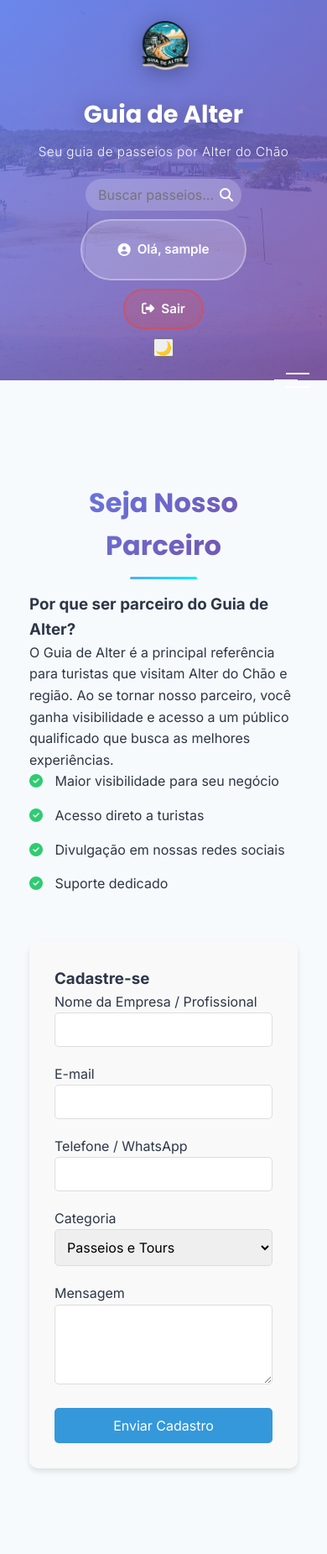
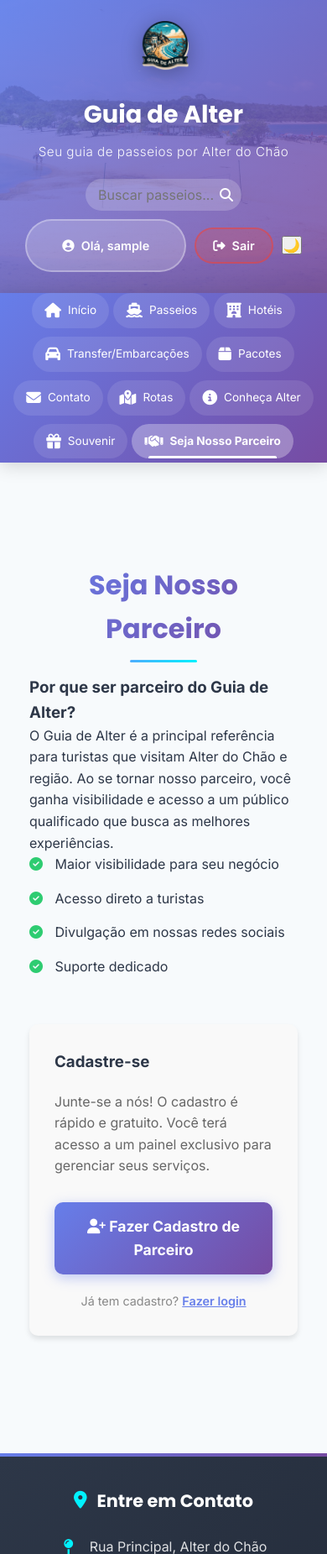
Before and after one commit to leeaf4r00/guiaalter, a Flask app: page /sejanossoparceiro in a window 390 px wide. Shown: the top 1851 px of the page at 84% size. Run offline with Flask 3, Linux system fonts and the light colour scheme; the visitor is signed in with stand-in values (Sample User, id 1).

Commit message:
feat: Add new application routes, templates, and styling with database initialization.

```diff
--- a/app/routes.py
+++ b/app/routes.py
@@ -182,7 +182,7 @@ def sejanossoparceiro():
 
 
 @routes.route('/rotas')
-def rotas_page():
+def rotas():
     destinos = [
         {
             "id": "vila",
--- a/static/css/header.css
+++ b/static/css/header.css
@@ -241,15 +241,18 @@
     }
 
     .login-nav .nav-itens {
-        flex-direction: column;
+        flex-direction: row;
+        flex-wrap: wrap;
+        justify-content: center;
         gap: 10px;
     }
 
     .login-nav .nav-itens a,
     .user-greeting {
-        width: 100%;
+        width: auto;
         justify-content: center;
-        padding: 10px 20px;
+        padding: 8px 20px;
+        font-size: 0.9rem;
     }
 }
 
--- a/static/css/navbar.css
+++ b/static/css/navbar.css
@@ -155,87 +155,48 @@
 
 @media (max-width: 992px) {
     .nav-toggle {
-        display: block;
+        display: none !important;
+        /* Force hide hamburger */
     }
 
     .main-nav {
-        position: relative;
+        position: sticky;
+        top: 0;
     }
 
     .nav-list {
-        position: fixed;
-        top: 0;
-        right: -100%;
-        width: 320px;
-        max-width: 85%;
-        height: 100vh;
-        background: linear-gradient(180deg, #667eea 0%, #764ba2 100%);
-        flex-direction: column;
-        justify-content: flex-start;
-        align-items: stretch;
-        padding: 80px 20px 20px;
-        gap: 0;
-        box-shadow: -4px 0 20px rgba(0, 0, 0, 0.3);
-        transition: right 0.4s cubic-bezier(0.4, 0, 0.2, 1);
-        overflow-y: auto;
-    }
-
-    .main-nav.nav-open .nav-list {
-        right: 0;
+        position: static;
+        width: 100%;
+        height: auto;
+        background: transparent;
+        flex-direction: row;
+        flex-wrap: wrap;
+        padding: 0;
+        box-shadow: none;
+        overflow-y: visible;
+        justify-content: center;
+        gap: 5px;
     }
 
     .nav-item {
-        width: 100%;
-        border-bottom: 1px solid rgba(255, 255, 255, 0.1);
+        width: auto;
+        border-bottom: none;
     }
 
     .nav-link {
-        width: 100%;
-        padding: 18px 20px;
-        border-radius: 8px;
+        width: auto;
+        padding: 10px 15px;
+        border-radius: 50px;
         margin-bottom: 5px;
-    }
-
-    .nav-link::before {
-        display: none;
+        font-size: 0.85rem;
+        background: rgba(255, 255, 255, 0.1);
     }
 
     .nav-link.active {
-        background: rgba(255, 255, 255, 0.2);
-        border-left: 4px solid white;
+        background: rgba(255, 255, 255, 0.3);
+        border-left: none;
+        font-weight: 700;
     }
 }
 
-/* Overlay para fechar menu mobile */
-.main-nav.nav-open::after {
-    content: '';
-    position: fixed;
-    top: 0;
-    left: 0;
-    right: 0;
-    bottom: 0;
-    background: rgba(0, 0, 0, 0.5);
-    z-index: 999;
-    animation: fadeIn 0.3s ease;
-}
-
-@keyframes fadeIn {
-    from {
-        opacity: 0;
-    }
-
-    to {
-        opacity: 1;
-    }
-}
-
-@media (max-width: 480px) {
-    .nav-link {
-        font-size: 0.95rem;
-        padding: 16px 18px;
-    }
-
-    .nav-link i {
-        font-size: 1rem;
-    }
-}
+/* Removed Overlay Logic */
--- a/templates/sejanossoparceiro.html
+++ b/templates/sejanossoparceiro.html
@@ -35,48 +35,19 @@
 
         <div class="col-md-6"
             style="flex: 1; min-width: 300px; max-width: 600px; background: #f9f9f9; padding: 30px; border-radius: 10px; box-shadow: 0 4px 6px rgba(0,0,0,0.1);">
-            <h3 class="text-center">Cadastre-se</h3>
-            <form action="#" method="POST">
-                <div class="form-group" style="margin-bottom: 20px;">
-                    <label for="nome">Nome da Empresa / Profissional</label>
-                    <input type="text" id="nome" name="nome" class="form-control"
-                        style="width: 100%; padding: 10px; border: 1px solid #ddd; border-radius: 5px;" required>
-                </div>
+            <h3 class="text-center" style="margin-bottom: 20px;">Cadastre-se</h3>
+            <p class="text-center" style="margin-bottom: 30px; color: #666;">
+                Junte-se a nós! O cadastro é rápido e gratuito. Você terá acesso a um painel exclusivo para gerenciar seus serviços.
+            </p>
 
-                <div class="form-group" style="margin-bottom: 20px;">
-                    <label for="email">E-mail</label>
-                    <input type="email" id="email" name="email" class="form-control"
-                        style="width: 100%; padding: 10px; border: 1px solid #ddd; border-radius: 5px;" required>
-                </div>
+            <a href="/mobile-admin/register" class="btn btn-primary"
+                style="display: block; width: 100%; padding: 15px; background: linear-gradient(135deg, #667eea 0%, #764ba2 100%); color: white; text-align: center; text-decoration: none; border-radius: 10px; font-weight: bold; font-size: 1.1rem; box-shadow: 0 4px 15px rgba(102, 126, 234, 0.4); transition: transform 0.2s;">
+                <i class="fas fa-user-plus"></i> Fazer Cadastro de Parceiro
+            </a>
 
-                <div class="form-group" style="margin-bottom: 20px;">
-                    <label for="telefone">Telefone / WhatsApp</label>
-                    <input type="tel" id="telefone" name="telefone" class="form-control"
-                        style="width: 100%; padding: 10px; border: 1px solid #ddd; border-radius: 5px;" required>
-                </div>
-
-                <div class="form-group" style="margin-bottom: 20px;">
-                    <label for="categoria">Categoria</label>
-                    <select id="categoria" name="categoria" class="form-control"
-                        style="width: 100%; padding: 10px; border: 1px solid #ddd; border-radius: 5px;">
-                        <option value="passeios">Passeios e Tours</option>
-                        <option value="hospedagem">Hospedagem</option>
-                        <option value="gastronomia">Gastronomia</option>
-                        <option value="transporte">Transporte</option>
-                        <option value="outros">Outros</option>
-                    </select>
-                </div>
-
-                <div class="form-group" style="margin-bottom: 20px;">
-                    <label for="mensagem">Mensagem</label>
-                    <textarea id="mensagem" name="mensagem" rows="4" class="form-control"
-                        style="width: 100%; padding: 10px; border: 1px solid #ddd; border-radius: 5px;"></textarea>
-                </div>
-
-                <button type="submit" class="btn btn-primary"
-                    style="width: 100%; padding: 12px; background-color: #3498db; color: white; border: none; border-radius: 5px; cursor: pointer; font-size: 16px;">Enviar
-                    Cadastro</button>
-            </form>
+            <div style="margin-top: 20px; text-align: center; font-size: 0.9rem; color: #888;">
+                <p>Já tem cadastro? <a href="/mobile-admin/login" style="color: #667eea; font-weight: 600;">Fazer login</a></p>
+            </div>
         </div>
     </div>
 </div>
```
Also changed, not shown: instance/database.db, 2 other files.
